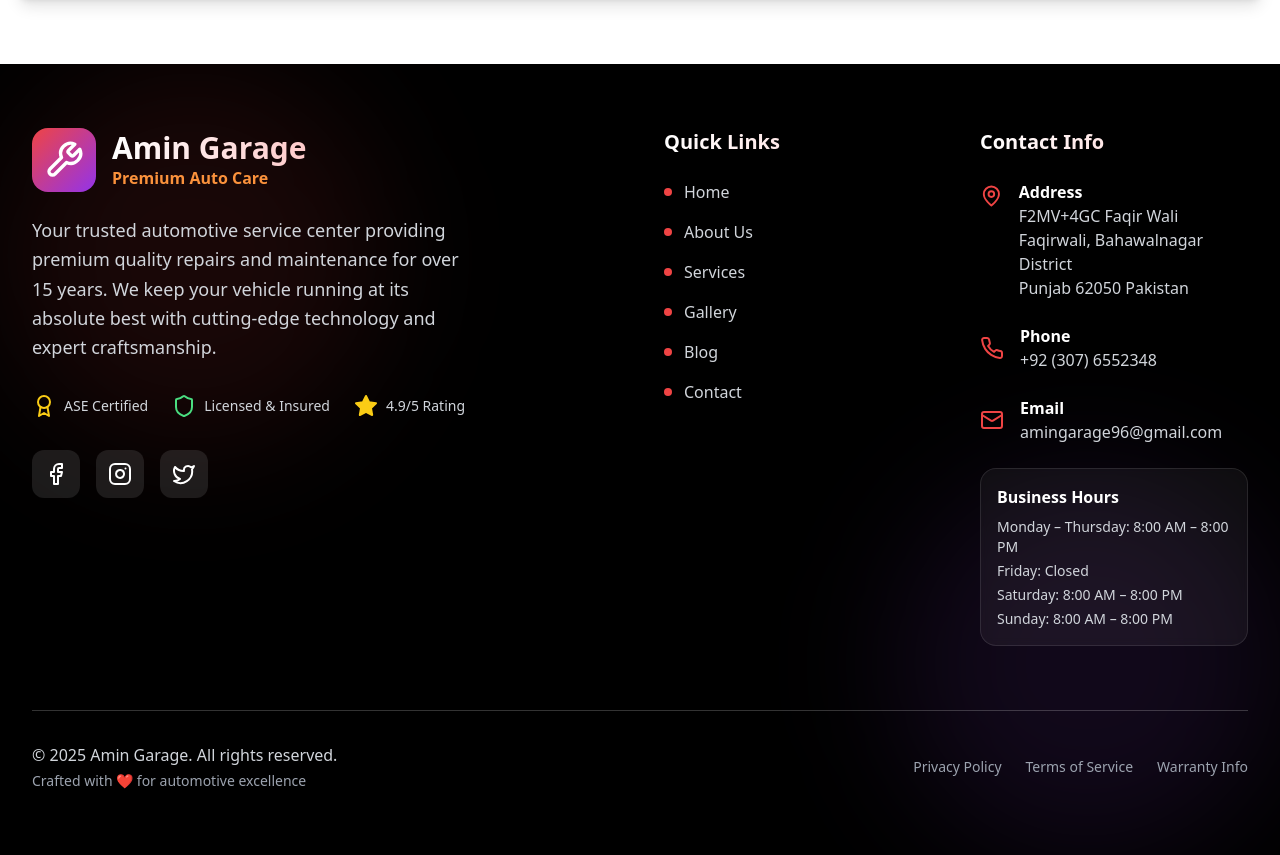
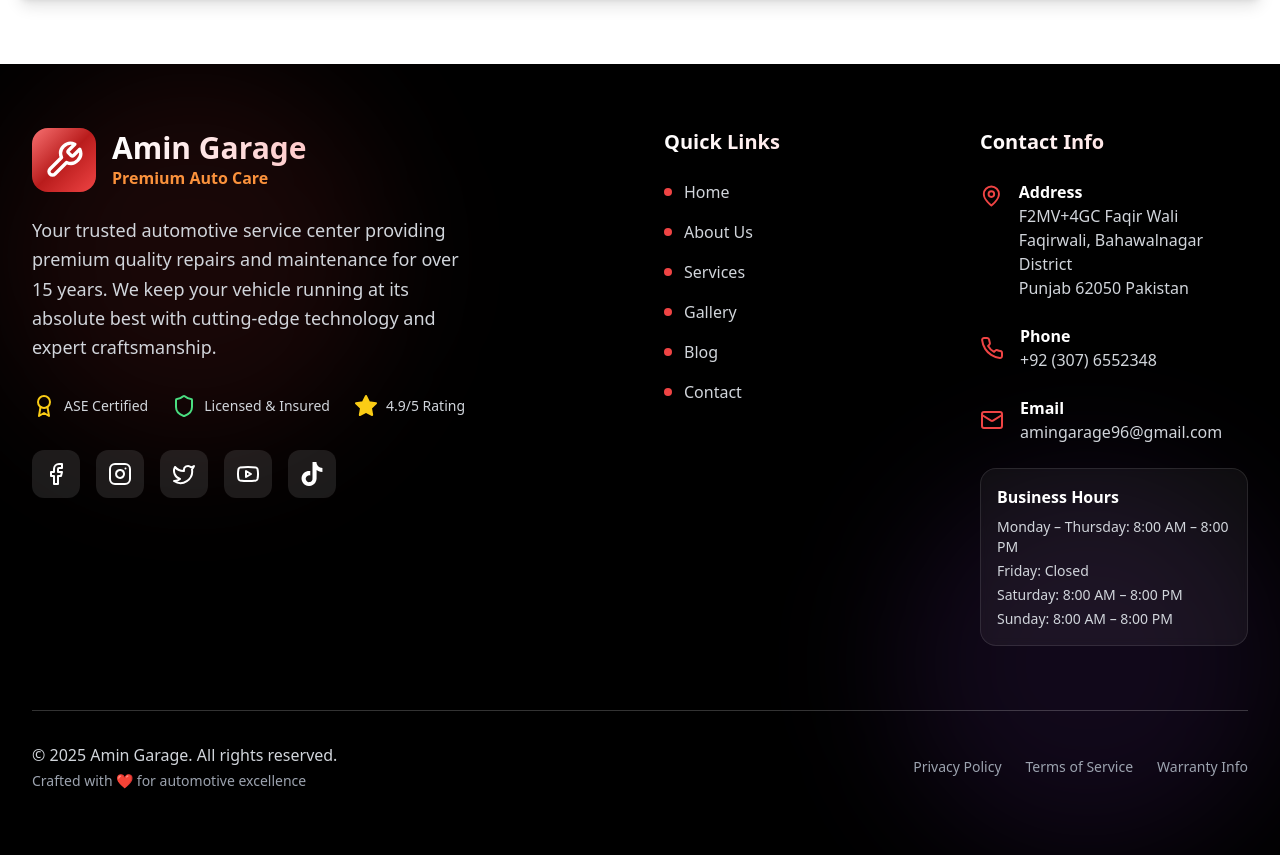
Before and after one commit to razaaliwebdev/amingarage, a React (Vite) app: page /contact in a window 1280 px wide. Shown: the part 2040-2895 px from the top of the page. Built offline with nearby package versions, Linux system fonts and the light colour scheme.

Commit message:
add the youtube and tiktok icons in the footer

```diff
--- a/src/components/Footer.tsx
+++ b/src/components/Footer.tsx
@@ -11,7 +11,9 @@ import {
   Star,
   Award,
   Shield,
+  Youtube,
 } from "lucide-react";
+import { SiTiktok } from "react-icons/si";
 
 const Footer: React.FC = () => {
   const currentYear = new Date().getFullYear();
@@ -27,7 +29,7 @@ const Footer: React.FC = () => {
           {/* Enhanced Company Info */}
           <div className="lg:col-span-2">
             <div className="flex items-center space-x-4 mb-6">
-              <div className="bg-gradient-to-br from-red-500 to-purple-600 p-3 rounded-2xl">
+              <div className="bg-gradient-to-br from-red-400 via-red-700 to-red-500 p-3 rounded-2xl">
                 <Wrench className="w-10 h-10 text-white" />
               </div>
               <div>
@@ -72,7 +74,7 @@ const Footer: React.FC = () => {
             <div className="flex space-x-4">
               <a
                 href="#"
-                className="group bg-white/10 hover:bg-red-600 p-3 rounded-xl transition-all duration-300 hover:scale-110 hover:shadow-lg"
+                className="group bg-white/10 hover:bg-blue-600 p-3 rounded-xl transition-all duration-300 hover:scale-110 hover:shadow-lg"
               >
                 <Facebook className="w-6 h-6 group-hover:scale-110 transition-transform duration-300" />
               </a>
@@ -84,9 +86,21 @@ const Footer: React.FC = () => {
               </a>
               <a
                 href="#"
-                className="group bg-white/10 hover:bg-purple-400 p-3 rounded-xl transition-all duration-300 hover:scale-110 hover:shadow-lg"
+                className="group bg-white/10 hover:bg-blue-400 p-3 rounded-xl transition-all duration-300 hover:scale-110 hover:shadow-lg"
               >
                 <Twitter className="w-6 h-6 group-hover:scale-110 transition-transform duration-300" />
+              </a>
+              <a
+                href="#"
+                className="group bg-white/10 hover:bg-red-600 p-3 rounded-xl transition-all duration-300 hover:scale-110 hover:shadow-lg"
+              >
+                <Youtube className="w-6 h-6 group-hover:scale-110 transition-transform duration-300" />
+              </a>
+              <a
+                href="#"
+                className="group bg-white/10 hover:bg-black p-3 rounded-xl transition-all duration-300 hover:scale-110 hover:shadow-lg"
+              >
+                <SiTiktok className="w-6 h-6 group-hover:scale-110 transition-transform duration-300" />
               </a>
             </div>
           </div>
```
